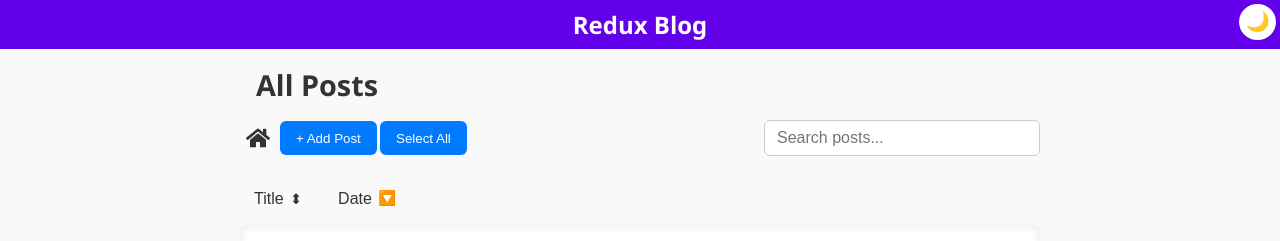
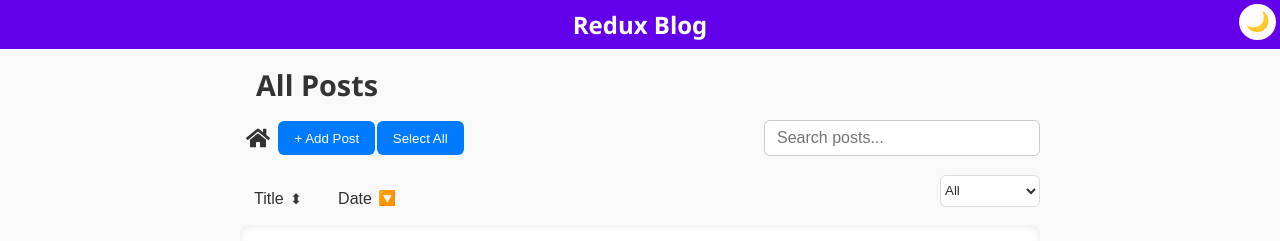
Before and after one commit to Jaiendiran/PP_9.-Social-Feed, a React (Vite) app: page /add in a window 1280 px wide. Both pictures are taken after typing "Sample", "Sample" into the empty fields and a click on the button "Save". Shown: the top 241 px of the page. Built offline with nearby package versions, Linux system fonts and the light colour scheme.

Commit message:
Added the post filter option based on the created and external source.

```diff
--- a/src/features/posts/PostManager.jsx
+++ b/src/features/posts/PostManager.jsx
@@ -79,7 +79,8 @@ function PostManager() {
       id,
       title,
       content,
-      createdAt: post ? post.createdAt : new Date().toISOString()
+      createdAt: post ? post.createdAt : new Date().toISOString(),
+      isExternal: false
     };
 
     try {
--- a/src/features/posts/PostsControls.jsx
+++ b/src/features/posts/PostsControls.jsx
@@ -92,6 +92,20 @@ export function SortControls({ sortBy, sortOrder, onSort }) {
     </div>
   );
 }
+// Dropdown
+export function Dropdown({ selectedOption, onChange }) {
+  return (
+    <select
+      className={styles.dropdown}
+      value={selectedOption}
+      onChange={(e) => onChange(e.target.value)}
+    >
+      <option value="all">All</option>
+      <option value="created">Created</option>
+      <option value="external">External</option>
+    </select>
+  );
+}
 // Pagination controls
 export function PaginationControls({ currentPage, totalPages, onPageChange, setSearchParams, itemsPerPage, onItemsPerPageChange }) {
   const handleItemsPerPageChange = (e) => {
@@ -109,7 +123,7 @@ export function PaginationControls({ currentPage, totalPages, onPageChange, setS
           className={styles.pageButton}
           onClick={() => {
             onPageChange(currentPage - 1);
-            setSearchParams({page: (currentPage - 1).toString()});
+            setSearchParams({ page: (currentPage - 1).toString() });
           }}
           disabled={currentPage === 1}
         >
@@ -124,7 +138,7 @@ export function PaginationControls({ currentPage, totalPages, onPageChange, setS
           className={styles.pageButton}
           onClick={() => {
             onPageChange(currentPage + 1);
-            setSearchParams({page: (currentPage + 1).toString()});
+            setSearchParams({ page: (currentPage + 1).toString() });
           }}
           disabled={currentPage === totalPages}
         >
--- a/src/features/posts/PostsControls.module.css
+++ b/src/features/posts/PostsControls.module.css
@@ -177,6 +177,16 @@
   font-size: 0.9rem;
 }
 
+/* Dropdown CSS */
+.dropdown {
+  background-color: var(--background-secondary);
+  border: 1px solid var(--border-color);
+  color: var(--text-primary);
+  border-radius: 6px;
+  min-width: 100px;
+  padding: 0.4rem 0;
+}
+
 /* Mobile CSS */
 @media (max-width: 480px) {
   .pagination {
--- a/src/features/posts/PostsList.jsx
+++ b/src/features/posts/PostsList.jsx
@@ -1,9 +1,9 @@
 import React, { useEffect, useState } from 'react';
 import { useSelector, useDispatch } from 'react-redux';
 import { fetchPosts, deletePosts, selectPaginatedPosts, selectPostsStatus, selectPostsError, selectAllPosts } from './postsSlice';
-import { setSearchFilter, setSortPreference, setCurrentPage, setItemsPerPage, selectFilters, selectPagination } from '../preferences/preferencesSlice';
+import { setSearchFilter, setSortPreference, setCurrentPage, setItemsPerPage, selectFilters, selectPagination, setPostSelection } from '../preferences/preferencesSlice';
 import { useNavigate, useSearchParams, useLocation } from 'react-router-dom';
-import { SelectAllButton, ClearSelectionButton, DeleteSelectedButton, NewPostButton, SortControls, SearchBar, PaginationControls, HomeBtn } from './PostsControls';
+import { SelectAllButton, ClearSelectionButton, DeleteSelectedButton, NewPostButton, SortControls, SearchBar, PaginationControls, HomeBtn, Dropdown } from './PostsControls';
 import { FaPlusCircle, FaTrash } from 'react-icons/fa';
 import LoadingSpinner from '../../components/LoadingSpinner';
 import { FormatDate } from '../../utils/formatDate';
@@ -76,6 +76,10 @@ function PostsList() {
     dispatch(setSortPreference({ key, order }));
   };
 
+  const handlePostSelection = (option) => {
+    dispatch(setPostSelection(option));
+  };
+
   const handlePageChange = (page) => {
     dispatch(setCurrentPage(page));
     setSearchParams({ page: page.toString() });
@@ -98,7 +102,7 @@ function PostsList() {
   };
 
   const toggleSelect = id => {
-    setSelectedIds(prev => prev.includes(id) ? prev.filter(i => i !== id) : [...prev, id] );
+    setSelectedIds(prev => prev.includes(id) ? prev.filter(i => i !== id) : [...prev, id]);
   };
 
   if (status === 'loading') {
@@ -153,17 +157,23 @@ function PostsList() {
       </div>
 
       <div className={styles.actions}>
+        <div className={styles.rowOneWrapper}>
+          <div className={styles.rowOneLeft}>
             <HomeBtn />
             <NewPostButton />
             <SelectAllButton allSelected={allSelected} onToggle={toggleSelectAll} disabled={isEmpty} />
             <ClearSelectionButton disabled={allSelected || selectedIds.length === 0} onClear={clearSelection} />
-        {(selectedIds.length > 0 || isEmpty) && ( <DeleteSelectedButton onDelete={handleBatchDeleteClick} /> )}
+            {(selectedIds.length > 0 || isEmpty) && (<DeleteSelectedButton onDelete={handleBatchDeleteClick} />)}
+          </div>
           <div className={styles.searchBarWrapper}>
             <SearchBar onSearch={handleSearch} initialValue={filters.search} />
           </div>
         </div>
-
+        <div className={styles.rowTwoWrapper}>
           <SortControls sortBy={filters.sortBy} sortOrder={filters.sortOrder} onSort={handleSort} />
+          <Dropdown selectedOption={filters.option} onChange={handlePostSelection} />
+        </div>
+      </div>
 
       <div className={styles.postsContainer}>
         <div className={styles.postsGrid}>
--- a/src/features/posts/PostsList.module.css
+++ b/src/features/posts/PostsList.module.css
@@ -96,10 +96,12 @@
   flex-grow: 1;
   margin-left: 1rem;
 }
+
 .postContent h3 {
   margin: 0 0 0.5rem;
   color: var(--text-primary);
 }
+
 .postContent p.postMsg {
   margin: 0;
   color: var(--text-primary);
@@ -109,6 +111,7 @@
   -webkit-box-orient: vertical;
   overflow: hidden;
 }
+
 .postDate {
   margin: 1.5rem 0 0;
   font-size: 0.85rem;
@@ -118,11 +121,26 @@
 
 .actions {
   display: flex;
-  flex-wrap: wrap;
+  flex-direction: column;
+}
+
+.rowOneWrapper {
+  display: flex;
   align-items: center;
   justify-content: space-between;
-  gap: 0.2rem;
   margin-bottom: 1rem;
+}
+
+.rowOneLeft {
+  display: flex;
+  align-items: center;
+  gap: 0.1rem;
+}
+
+.rowTwoWrapper {
+  display: flex;
+  align-items: center;
+  justify-content: space-between;
 }
 
 .searchBarWrapper {
@@ -160,6 +178,7 @@
   opacity: 0;
   transition: opacity 0.2s ease;
 }
+
 .deleteIcon:hover {
   color: var(--button-danger-hover);
 }
--- a/src/features/posts/postsSlice.js
+++ b/src/features/posts/postsSlice.js
@@ -94,7 +94,7 @@ const initialState = postsAdapter.getInitialState({
 const postsSlice = createSlice({
   name: 'posts',
   initialState,
-  reducers:{},
+  reducers: {},
   extraReducers: builder => {
     builder
       // Fetch posts cases
@@ -118,7 +118,7 @@ const postsSlice = createSlice({
       .addCase(deletePosts.fulfilled, (state, action) => {
         postsAdapter.removeMany(state, action.payload);
       });
-    }
+  }
 });
 
 // Get the pre-built selectors
@@ -138,9 +138,15 @@ export const selectSortedAndFilteredPosts = createSelector(
   (posts, filters) => {
     let filteredPosts = posts;
 
+    if (filters.option === 'created') {
+      filteredPosts = filteredPosts.filter(post => !post.isExternal);
+    } else if (filters.option === 'external') {
+      filteredPosts = filteredPosts.filter(post => post.isExternal);
+    }
+
     if (filters.search) {
       const searchLower = filters.search.toLowerCase();
-      filteredPosts = posts.filter(post =>
+      filteredPosts = filteredPosts.filter(post =>
         post.title.toLowerCase().includes(searchLower) ||
         post.content.toLowerCase().includes(searchLower)
       );
--- a/src/features/preferences/preferencesSlice.js
+++ b/src/features/preferences/preferencesSlice.js
@@ -7,12 +7,14 @@ const MIN_ITEMS_PER_PAGE = 5;
 const MAX_ITEMS_PER_PAGE = 50;
 const VALID_SORT_FIELDS = ['date', 'title'];
 const VALID_SORT_ORDERS = ['asc', 'desc'];
+const VALID_POST_OPTIONS = ['all', 'created', 'external'];
 
 const initialState = {
   filters: {
     search: '',
     sortBy: 'date',
-    sortOrder: 'desc'
+    sortOrder: 'desc',
+    option: 'all'
   },
   pagination: {
     currentPage: 1,
@@ -43,6 +45,11 @@ const preferencesSlice = createSlice({
       }
       state.filters.sortBy = key;
       state.filters.sortOrder = order;
+      cacheUtils.set(cacheKeys.USER_PREFERENCES, state);
+    },
+    setPostSelection: (state, action) => {
+      const option = action.payload;
+      state.filters.option = option;
       cacheUtils.set(cacheKeys.USER_PREFERENCES, state);
     },
     setCurrentPage: (state, action) => {
@@ -81,7 +88,7 @@ const preferencesSlice = createSlice({
   }
 });
 
-export const { setSearchFilter, setSortPreference, setCurrentPage, setItemsPerPage, setTheme, resetPreferences } = preferencesSlice.actions;
+export const { setSearchFilter, setSortPreference, setPostSelection, setCurrentPage, setItemsPerPage, setTheme, resetPreferences } = preferencesSlice.actions;
 // Selectors
 export const selectFilters = state => state.preferences.filters;
 export const selectPagination = state => state.preferences.pagination;
```
Lines whose indentation alone changed are shown as unchanged.
